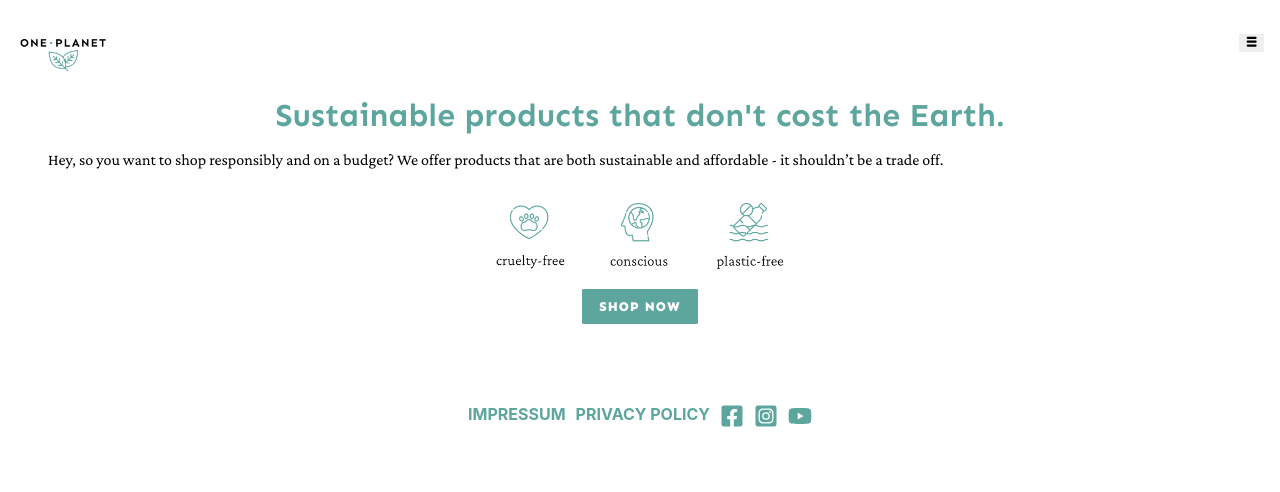
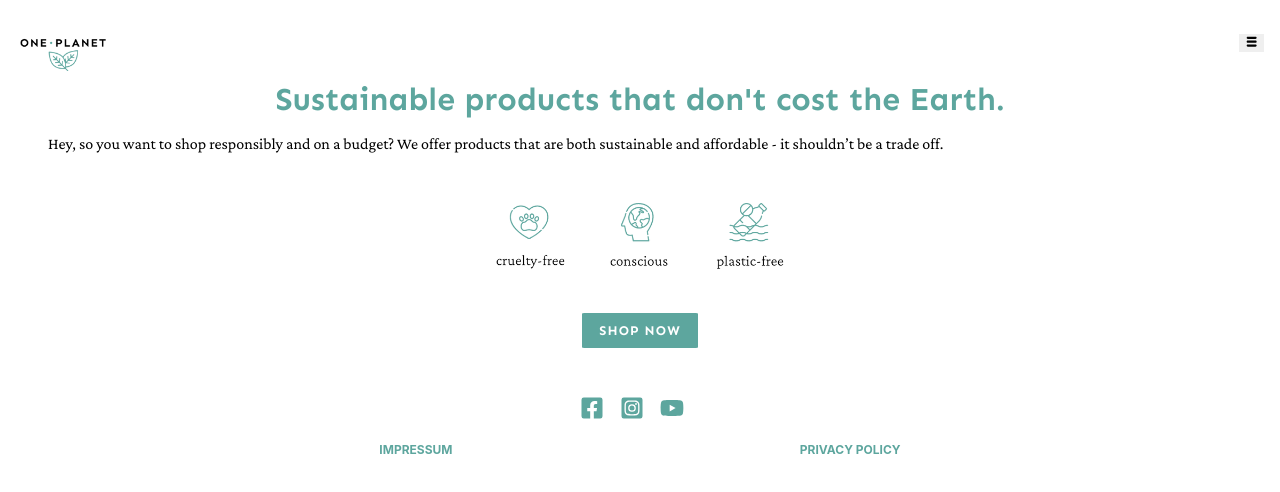
Before and after one commit to tamara-ilic/one-planet-shop, a React app: page / in a window 1280 px wide. Built offline with nearby package versions, Linux system fonts and the light colour scheme; no server answers.

Commit message:
edit homepage and footer styles

```diff
--- a/src/components/Footer.js
+++ b/src/components/Footer.js
@@ -1,14 +1,18 @@
+import '../styles/footer.css'
 import { FaFacebookSquare, FaInstagramSquare, FaYoutube } from "react-icons/fa"
 
 export default function Footer() {
     return (
       <div className="footer">
-        <a href="#">Impressum</a>
-        <a href="#">Privacy Policy</a>
-
-        <a href="https://m.facebook.com/oneplanetshop.de/" target='_blank' rel='noreferrer'><h2><FaFacebookSquare /></h2></a>
-        <a href="https://www.instagram.com/oneplanetshop.de/" target='_blank' rel='noreferrer'><h2><FaInstagramSquare /></h2></a>
-        <a href="https://m.youtube.com/channel/UCyxYz7Ec6EuCrIvWb1BpoQw" target='_blank' rel='noreferrer'><h2><FaYoutube /></h2></a>
+        <div className="socials">
+          <a href="https://m.facebook.com/oneplanetshop.de/" target='_blank' rel='noreferrer'><h2><FaFacebookSquare /></h2></a>
+          <a href="https://www.instagram.com/oneplanetshop.de/" target='_blank' rel='noreferrer'><h2><FaInstagramSquare /></h2></a>
+          <a href="https://m.youtube.com/channel/UCyxYz7Ec6EuCrIvWb1BpoQw" target='_blank' rel='noreferrer'><h2><FaYoutube /></h2></a>
+        </div>
+        <div className="legal">
+          <a href="#">Impressum</a>
+          <a href="#">Privacy Policy</a>
+        </div>
       </div>
     )
   }
--- a/src/components/Product.js
+++ b/src/components/Product.js
@@ -1,3 +1,4 @@
+import '../styles/product.css'
 import { useState, useContext, useEffect } from 'react'
 import { ShopContext } from '../contexts/shopContext'
 import { useParams } from 'react-router-dom'
@@ -45,9 +46,9 @@ export default function Product() {
     return (
         <main>
             {product ? <div key={product.id}>
+                {product.productImages}
                 <h4 className='product-title'>{productTitle}</h4>
                 <p>€ {product.price}</p>
-                {product.productImages}
                 <div className='product-description'>
                     {documentToReactComponents(product.description)}
                 </div>
--- a/src/components/Reviews.js
+++ b/src/components/Reviews.js
@@ -8,8 +8,8 @@ export default function Reviews() {
         <main>
             {reviews.map((r) => (
                 <div key={reviews.id}>
-                <h4 className='product-title'>{r.fields.headline}</h4>
-                <p className='product-description'>{r.fields.review}</p>
+                <h4>{r.fields.headline}</h4>
+                <p>{r.fields.review}</p>
             </div>
         ))}
       </main>
--- a/src/styles/App.css
+++ b/src/styles/App.css
@@ -29,9 +29,9 @@ button:not(.nav-button) {
   color: white;
   display: inline-block;
   font-family: 'Sen', sans-serif;
-  font-weight: 800;
+  font-weight: 700;
   letter-spacing: 0.08em;
-  margin-top: 1rem;
+  margin-top: 3em;
   padding: 0.5rem 1rem;
 }
 
@@ -90,7 +90,7 @@ h1, h2, h3, h4 {
 }
 
 main {
-  padding: 4rem 1rem 0 1rem;
+  padding: 3rem 1rem 0 1rem;
 }
 
 main p {
@@ -106,25 +106,5 @@ main p {
 
 .shop-symbols {
   max-width: 18rem;
-  padding-top: 1rem;
+  padding-top: 2em;
 }
-/*  Move to individual product page TBC
-
-.product-description {
-  font-family: 'Crimson', serif;
-  line-height: 1.5;
-  text-align: left;
-}
-
-.product-image {
-  max-height: 50rem;
-  max-width: 32rem;
-  width: 100%;
-} */
-
-.footer {
-  display: flex;
-  gap: 10px;
-  justify-content: center;
-  margin-top: 5em;
-}
--- /dev/null
+++ b/src/styles/footer.css
@@ -0,0 +1,21 @@
+.footer {
+    gap: 10px;
+    justify-content: center;
+    margin-top: 3em;
+}
+
+.socials {
+    display: flex;
+    justify-content: center;
+    margin-bottom: 1em;
+}
+
+.socials a {
+    margin-right: 1rem;
+}
+
+.legal {
+    display: flex;
+    font-size: 0.75rem;
+    justify-content: space-evenly;
+}
--- /dev/null
+++ b/src/styles/product.css
@@ -0,0 +1,11 @@
+.product-description {
+  font-family: 'Crimson', serif;
+  line-height: 1.5;
+  text-align: left;
+}
+
+.product-image {
+  max-height: 50rem;
+  max-width: 32rem;
+  width: 100%;
+}
```
